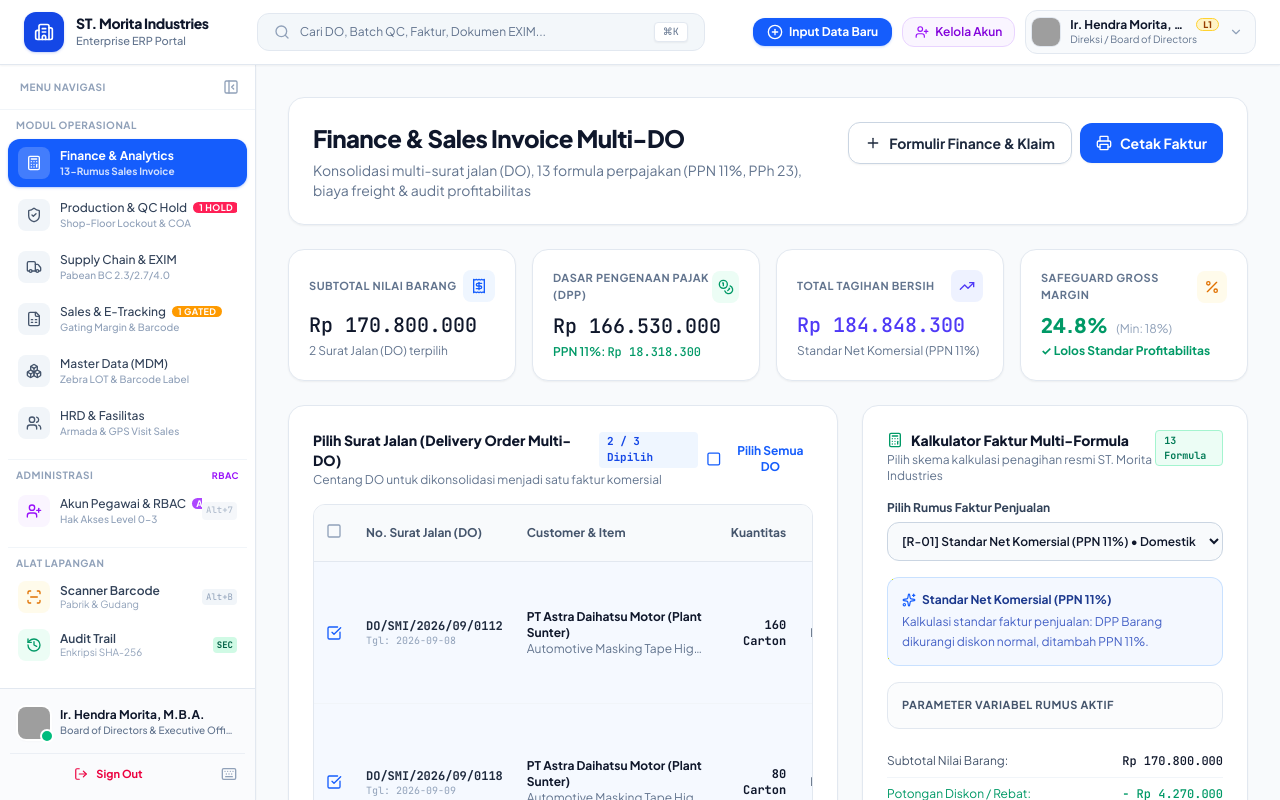
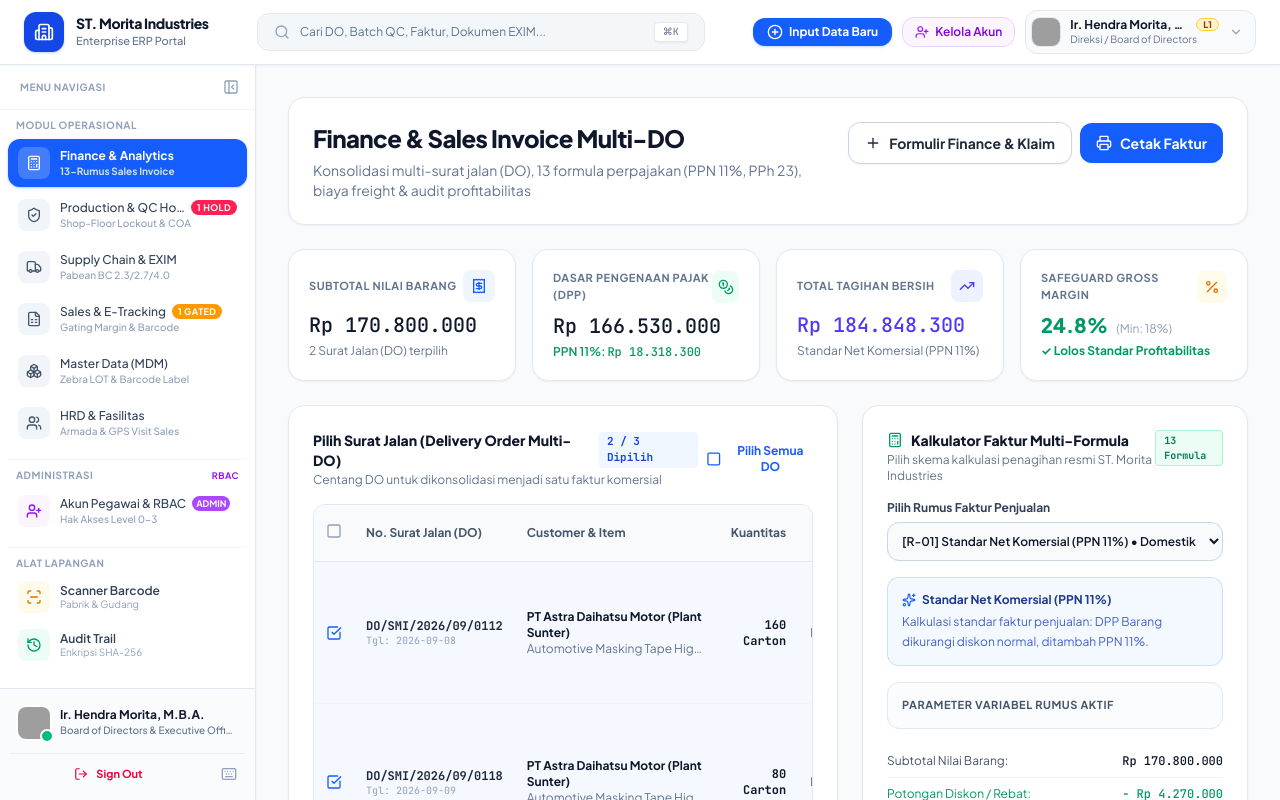
Before and after one commit to samueltommy/FE-ST-MORITA, a React (Vite) app: page / in a window 1280 px wide. Built offline with nearby package versions, Linux system fonts and the light colour scheme; grey boxes are pictures that could not be loaded.

Commit message:
refactor(ui): clean up sidebar menu and labels
Remove redundant keyboard shortcut hints from titles and UI elements, and fix text truncation alignment for module labels.

```diff
--- a/src/components/layout/Sidebar.tsx
+++ b/src/components/layout/Sidebar.tsx
@@ -139,7 +139,7 @@
                 id="sidebar-collapse-btn"
                 onClick={() => appStore.toggleSidebar()}
                 className="p-1 rounded-lg text-slate-400 hover:text-slate-700 hover:bg-slate-100 transition-colors cursor-pointer"
-                title="Kecilkan Menu / Lebarkan Tampilan (Alt+S)"
+                title="Kecilkan Menu / Lebarkan Tampilan"
                 aria-label="Kecilkan Menu"
               >
                 <PanelLeftClose className="w-4 h-4" />
@@ -151,7 +151,7 @@
                 id="sidebar-expand-btn"
                 onClick={() => appStore.toggleSidebar()}
                 className="p-1.5 rounded-lg text-slate-500 hover:text-blue-600 hover:bg-blue-50 transition-colors cursor-pointer"
-                title="Lebarkan Menu Navigasi (Alt+S)"
+                title="Lebarkan Menu Navigasi"
                 aria-label="Lebarkan Menu"
               >
                 <PanelLeftOpen className="w-4 h-4" />
@@ -201,11 +201,11 @@
                       </div>
                       {!isSidebarCollapsed && (
                         <div className="min-w-0">
-                          <div className="text-xs truncate flex items-center gap-1.5 leading-tight">
-                            <span>{m.label}</span>
+                          <div className="text-xs flex items-center gap-1.5 leading-tight min-w-0">
+                            <span className="truncate">{m.label}</span>
                             {m.badge && (
                               <span
-                                className={`text-[9px] px-1.5 py-0.2 rounded-full font-bold uppercase tracking-wider shrink-0 ${m.badgeColor}`}
+                                className={`text-[9px] px-1.5 py-0.5 rounded-full font-bold uppercase tracking-wider shrink-0 ${m.badgeColor}`}
                               >
                                 {m.badge}
                               </span>
@@ -241,7 +241,7 @@
             <button
               id="sidebar-nav-users-btn"
               onClick={() => handleSelectModule('users')}
-              title="Akun Pegawai & RBAC (Alt+7)"
+              title="Akun Pegawai & RBAC"
               className={`w-full text-left rounded-xl flex items-center transition-all cursor-pointer ${
                 isSidebarCollapsed
                   ? 'p-2 justify-center'
@@ -264,10 +264,10 @@
                 </div>
                 {!isSidebarCollapsed && (
                   <div className="min-w-0">
-                    <div className="text-xs truncate flex items-center gap-1.5 leading-tight">
+                    <div className="text-xs flex items-center gap-1.5 leading-tight min-w-0">
                       <span>Akun Pegawai & RBAC</span>
                       {isUserAdmin && (
-                        <span className="text-[9px] px-1 py-0.2 rounded-full font-bold uppercase bg-purple-500 text-white">
+                        <span className="text-[9px] px-1 py-0.5 rounded-full font-bold uppercase bg-purple-500 text-white">
                           Admin
                         </span>
                       )}
@@ -282,11 +282,7 @@
                   </div>
                 )}
               </div>
-              {!isSidebarCollapsed && (
-                <span className="text-[9px] font-mono px-1 py-0.5 rounded opacity-70 bg-slate-100 text-slate-400 shrink-0">
-                  Alt+7
-                </span>
-              )}
+
             </button>
           </div>
 
@@ -301,7 +297,7 @@
               <button
                 id="sidebar-pwa-scanner-btn"
                 onClick={() => appStore.setBarcodeModalOpen(true)}
-                title="Scanner Barcode PWA (Alt+B)"
+                title="Scanner Barcode PWA"
                 className={`w-full text-left rounded-xl flex items-center text-xs text-slate-700 hover:bg-slate-100 transition-colors cursor-pointer ${
                   isSidebarCollapsed ? 'p-2 justify-center' : 'px-2.5 py-1.5 justify-between'
                 }`}
@@ -317,11 +313,7 @@
                     </div>
                   )}
                 </div>
-                {!isSidebarCollapsed && (
-                  <span className="text-[9px] font-mono px-1 py-0.5 rounded bg-slate-100 text-slate-400 shrink-0">
-                    Alt+B
-                  </span>
-                )}
+
               </button>
 
               <button
@@ -343,11 +335,7 @@
                     </div>
                   )}
                 </div>
-                {!isSidebarCollapsed && (
-                  <span className="text-[9px] font-mono px-1 py-0.5 rounded bg-emerald-100 text-emerald-800 font-bold shrink-0">
-                    SEC
-                  </span>
-                )}
+
               </button>
             </div>
           </div>
@@ -382,7 +370,7 @@
                 <button
                   onClick={() => appStore.setKeyboardShortcutsOpen(true)}
                   className="p-2 rounded-lg text-slate-400 hover:bg-slate-100 hover:text-slate-600 transition-colors cursor-pointer"
-                  title="Keyboard Shortcuts (?)"
+                  title="Keyboard Shortcuts"
                 >
                   <Keyboard className="w-4 h-4" />
                 </button>
@@ -475,7 +463,7 @@
                         </div>
                       </div>
                       {m.badge && (
-                        <span className={`text-[9px] px-1.5 py-0.2 rounded-full font-bold uppercase ${m.badgeColor}`}>
+                        <span className={`text-[9px] px-1.5 py-0.5 rounded-full font-bold uppercase ${m.badgeColor}`}>
                           {m.badge}
                         </span>
                       )}
```
Also changed, not shown: 1 other file (tests, documents, lock files or other folders).
